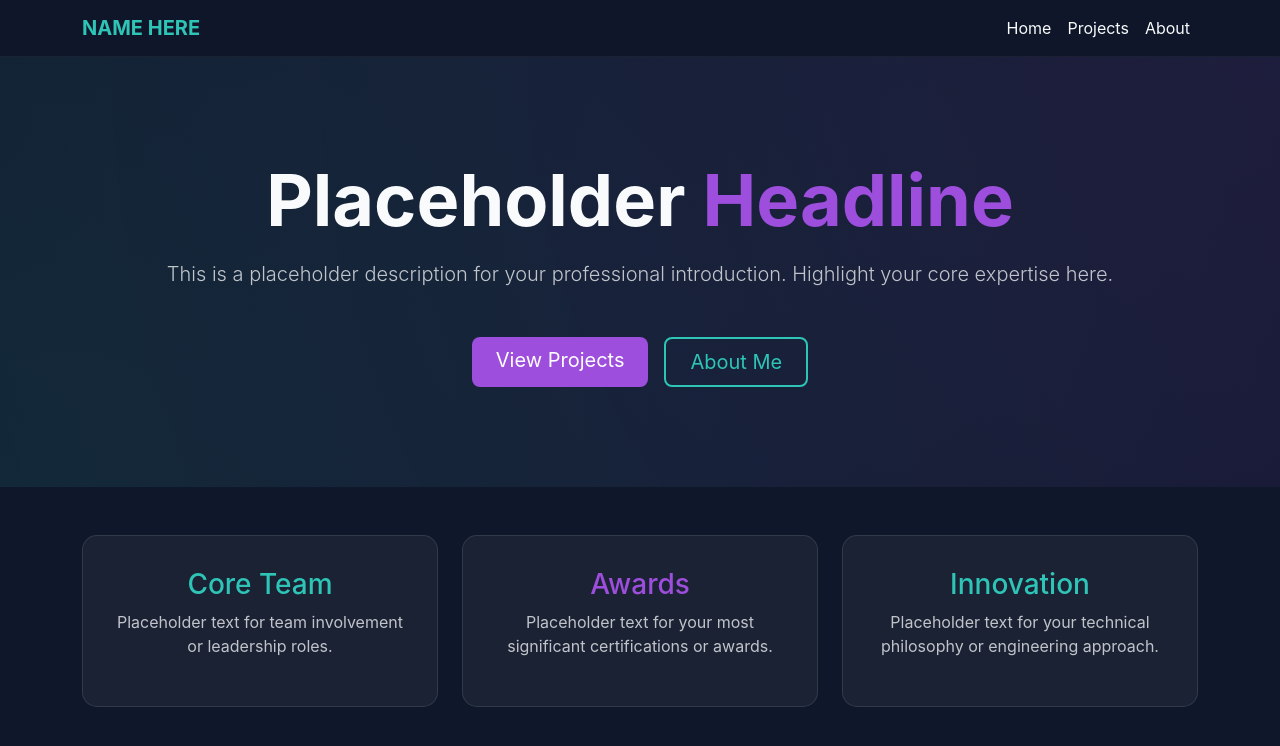
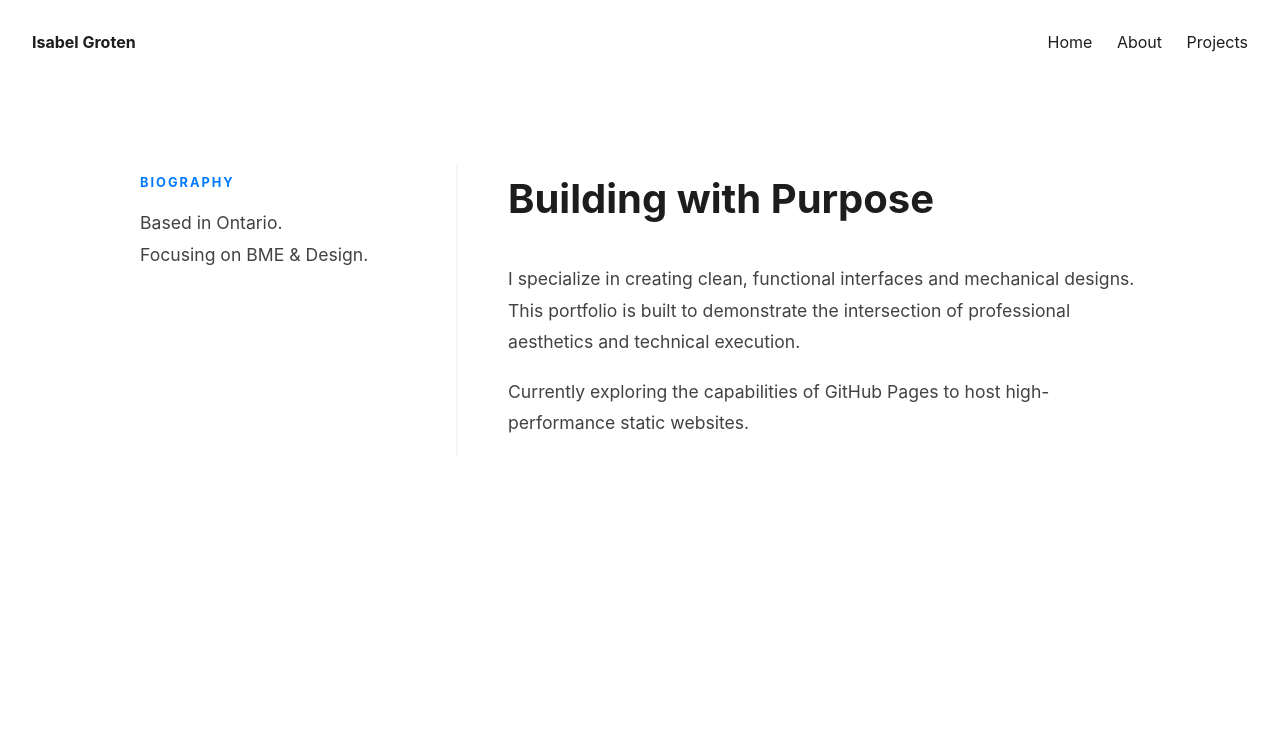
Before and after one commit to CalebBellsmith/IsabelGroten, a plain HTML site: page index.html in a window 1280 px wide. Drawn offline with nearby package versions, Linux system fonts and the light colour scheme.

Commit message:
Update index.html

```diff
--- a/index.html
+++ b/index.html
@@ -3,101 +3,35 @@
 <head>
     <meta charset="UTF-8">
     <meta name="viewport" content="width=device-width, initial-scale=1.0">
-    <title>Home | Professional Portfolio</title>
-    <link href="https://cdn.jsdelivr.net/npm/bootstrap@5.3.0/dist/css/bootstrap.min.css" rel="stylesheet">
+    <title>About | Isabel Groten</title>
     <style>
-        :root {
-            --bg-dark: #0f172a;
-            --accent-purple: #9d4edd;
-            --accent-teal: #2ec4b6;
-            --glass: rgba(255, 255, 255, 0.05);
-            --text-main: #f8fafc;
-        }
-
-        body {
-            background-color: var(--bg-dark);
-            color: var(--text-main);
-            font-family: 'Inter', system-ui, -apple-system, sans-serif;
-            min-height: 100vh;
-        }
-
-        .navbar {
-            background: rgba(15, 23, 42, 0.8) !important;
-            backdrop-filter: blur(10px);
-            border-bottom: 1px solid var(--glass);
-        }
-
-        .navbar-brand { font-weight: 700; color: var(--accent-teal) !important; }
-        .nav-link { color: var(--text-main) !important; transition: 0.3s; }
-        .nav-link:hover { color: var(--accent-purple) !important; }
-
-        .hero-section {
-            padding: 100px 0;
-            background: radial-gradient(circle at top right, rgba(157, 78, 221, 0.1), transparent),
-                        radial-gradient(circle at bottom left, rgba(46, 196, 182, 0.1), transparent);
-        }
-
-        .btn-purple { background-color: var(--accent-purple); color: white; border: none; }
-        .btn-purple:hover { background-color: #7b2cbf; color: white; }
-        .btn-outline-teal { border: 2px solid var(--accent-teal); color: var(--accent-teal); }
-        .btn-outline-teal:hover { background: var(--accent-teal); color: var(--bg-dark); }
-
-        .feature-card {
-            background: var(--glass);
-            border: 1px solid rgba(255,255,255,0.1);
-            border-radius: 15px;
-            padding: 2rem;
-            transition: 0.3s ease;
-        }
-        .feature-card:hover { transform: translateY(-5px); border-color: var(--accent-purple); }
+        :root { --bg: #ffffff; --text: #1d1d1f; --accent: #007AFF; --soft: #f5f5f7; }
+        body { margin: 0; font-family: -apple-system, sans-serif; background: var(--bg); color: var(--text); }
+        nav { padding: 2rem; display: flex; justify-content: space-between; background: var(--bg); }
+        nav a { text-decoration: none; color: var(--text); margin-left: 20px; }
+        .container { display: flex; max-width: 1000px; margin: 80px auto; padding: 0 20px; gap: 50px; }
+        .sidebar { flex: 1; border-right: 2px solid var(--soft); }
+        .main-text { flex: 2; }
+        h2 { font-size: 0.8rem; text-transform: uppercase; color: var(--accent); letter-spacing: 2px; }
+        h3 { font-size: 2.5rem; margin-top: 10px; }
+        p { line-height: 1.8; color: #424245; font-size: 1.1rem; }
     </style>
 </head>
 <body>
-
-<nav class="navbar navbar-expand-lg navbar-dark sticky-top">
+    <nav>
+        <strong>Isabel Groten</strong>
+        <div><a href="index.html">Home</a> <a href="about.html">About</a> <a href="projects.html">Projects</a></div>
+    </nav>
     <div class="container">
-        <a class="navbar-brand" href="index.html">NAME HERE</a>
-        <div class="navbar-nav ms-auto">
-            <a class="nav-link active" href="index.html">Home</a>
-            <a class="nav-link" href="projects.html">Projects</a>
-            <a class="nav-link" href="about.html">About</a>
+        <div class="sidebar">
+            <h2>Biography</h2>
+            <p>Based in Ontario.<br>Focusing on BME & Design.</p>
+        </div>
+        <div class="main-text">
+            <h3>Building with Purpose</h3>
+            <p>I specialize in creating clean, functional interfaces and mechanical designs. This portfolio is built to demonstrate the intersection of professional aesthetics and technical execution.</p>
+            <p>Currently exploring the capabilities of GitHub Pages to host high-performance static websites.</p>
         </div>
     </div>
-</nav>
-
-<header class="hero-section text-center">
-    <div class="container">
-        <h1 class="display-2 fw-bold mb-3">Placeholder <span style="color: var(--accent-purple);">Headline</span></h1>
-        <p class="lead mb-5 opacity-75">This is a placeholder description for your professional introduction. Highlight your core expertise here.</p>
-        <div class="d-flex justify-content-center gap-3">
-            <a href="projects.html" class="btn btn-purple btn-lg px-4">View Projects</a>
-            <a href="about.html" class="btn btn-outline-teal btn-lg px-4">About Me</a>
-        </div>
-    </div>
-</header>
-
-<section class="container my-5">
-    <div class="row g-4">
-        <div class="col-md-4">
-            <div class="feature-card text-center">
-                <h3 style="color: var(--accent-teal);">Core Team</h3>
-                <p class="opacity-75">Placeholder text for team involvement or leadership roles.</p>
-            </div>
-        </div>
-        <div class="col-md-4">
-            <div class="feature-card text-center">
-                <h3 style="color: var(--accent-purple);">Awards</h3>
-                <p class="opacity-75">Placeholder text for your most significant certifications or awards.</p>
-            </div>
-        </div>
-        <div class="col-md-4">
-            <div class="feature-card text-center">
-                <h3 style="color: var(--accent-teal);">Innovation</h3>
-                <p class="opacity-75">Placeholder text for your technical philosophy or engineering approach.</p>
-            </div>
-        </div>
-    </div>
-</section>
-
 </body>
 </html>
```
